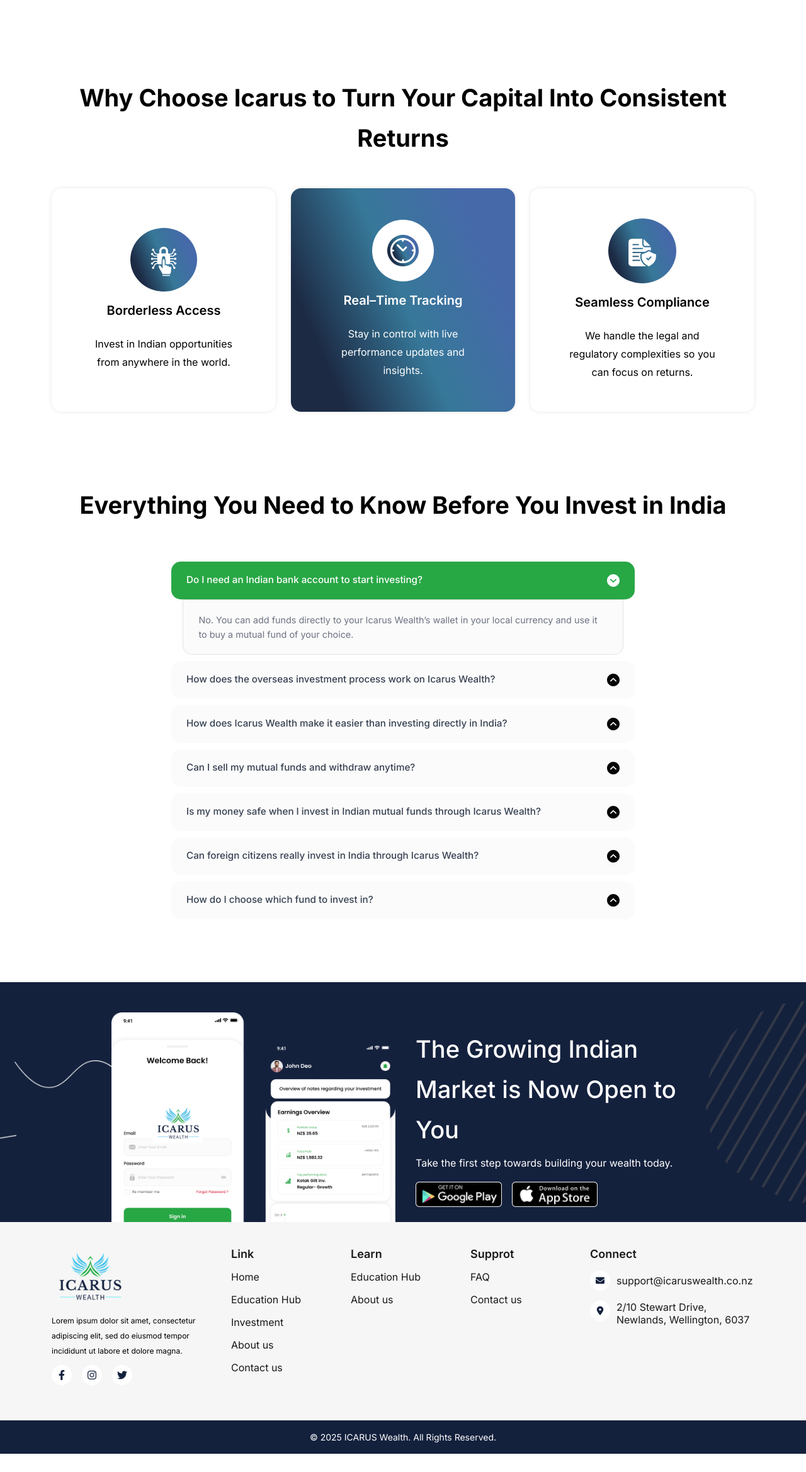
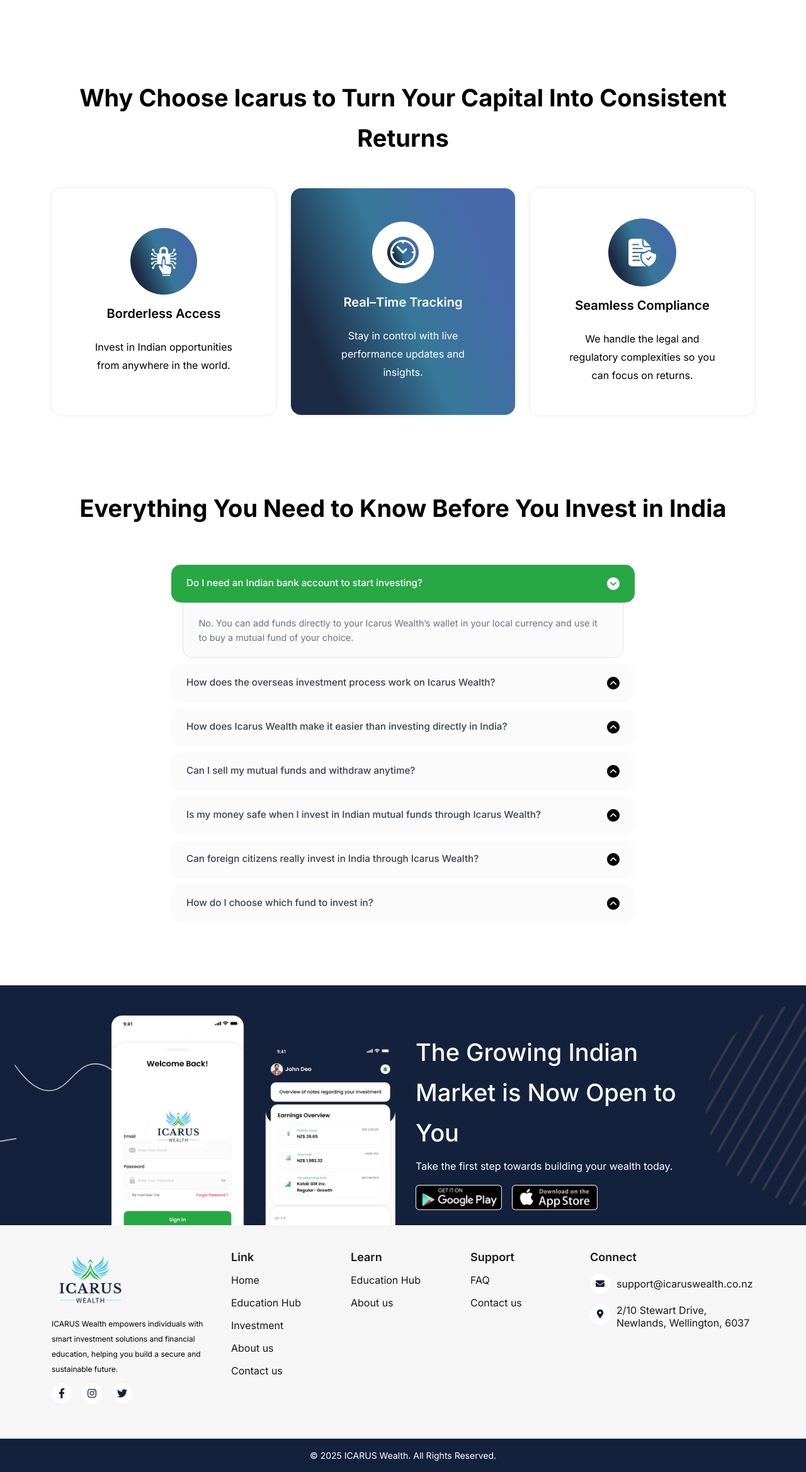
Before and after one commit to webdesigner251/Icarus-Wealth, a plain HTML site: page index.html in a window 1280 px wide. Shown: the part 5372-7710 px from the top of the page at 63% size. Before the commit the page ends 7681 px from the top, so only its background shows below. Drawn offline with nearby package versions, Linux system fonts and the light colour scheme.

Commit message:
Feedback updated

```diff
--- a/css/styles.css
+++ b/css/styles.css
@@ -1289,6 +1289,10 @@ border-radius: 8px; */
 
     }
 
+    .feature-img {
+        height: auto !important;
+    }
+
     .faq-container {
         margin: 20px auto 40px;
     }
@@ -1301,6 +1305,7 @@ border-radius: 8px; */
         font-size: 14px;
         padding: 5px 0px;
         justify-content: center;
+        align-items: center;
     }
 
     .small-banner-title {
@@ -1325,6 +1330,11 @@ border-radius: 8px; */
     }
 
     .invest-card {
+        padding: 32px 30px;
+
+    }
+
+    .invest-card-2 {
         padding: 32px 30px;
 
     }
--- a/index.html
+++ b/index.html
@@ -312,7 +312,7 @@
                             </ul>
                             <div class="text-md-start ">
                                 <a href="about-us.html" class="btn btn-custom btn-gradient btn-lg mx-2  my-2">
-                                   About Us <img src="images/icons/rocket-white.svg" alt="rocket-icon"
+                                    About Us <img src="images/icons/rocket-white.svg" alt="rocket-icon"
                                         class="btn-icon bg-primary">
                                 </a>
                             </div>
@@ -476,8 +476,8 @@
                 </div>
                 <div class="row mt-lg-4 justify-content-center">
                     <div class="col-lg-4 col-md-6 col-12 my-3">
-                        <div class="invest-card py-5">
-                            <span class="pb-4 invest-icon">
+                        <div class="invest-card py-md-5">
+                            <span class=" invest-icon">
                                 <img src="images/icons/Frame.svg" class="">
                             </span>
                             <h2 class="about-heading py-3 fw-semibold">Borderless Access </h2>
@@ -491,8 +491,8 @@
 
                     </div>
                     <div class="col-lg-4 col-md-6 col-12 my-3">
-                        <div class="invest-card-2 py-5">
-                            <span class="pb-4 invest-icon-2">
+                        <div class="invest-card-2 py-md-5">
+                            <span class=" invest-icon-2">
                                 <img src="images/icons/capita-icon-2.svg" class="">
                             </span>
                             <h2 class="about-heading-2 py-3 fw-semibold">Real–Time Tracking</h2>
@@ -506,8 +506,8 @@
 
                     </div>
                     <div class="col-lg-4 col-md-6 col-12 my-3">
-                        <div class="invest-card py-5">
-                            <span class="pb-4 invest-icon">
+                        <div class="invest-card py-md-5">
+                            <span class=" invest-icon">
                                 <img src="images/icons/capital-icon-3.svg" class="">
                             </span>
                             <h2 class="about-heading py-3  fw-semibold">Seamless Compliance </h2>
@@ -804,8 +804,8 @@
             <div class="row">
                 <div class="col-lg-3 col-md-6 col-12 my-md-0 my-sm-4 my-3">
                     <img src="images/footer-logo.png" alt="logo" class="f-logo">
-                    <p class="f-para">Lorem ipsum dolor sit amet, consectetur adipiscing elit, sed do eiusmod tempor
-                        incididunt ut labore et dolore magna.</p>
+                    <p class="f-para">ICARUS Wealth empowers individuals with smart investment solutions and financial
+                        education, helping you build a secure and sustainable future.</p>
                     <ul class="d-flex gap-3 list-unstyled">
                         <li><a href="#" class="f-icon bg-white"><i class="fa-brands fa-facebook-f"></i></a></li>
                         <li><a href="#" class="f-icon bg-white"><i class="fa-brands fa-instagram"></i></a></li>
@@ -832,7 +832,7 @@
                             </ul>
                         </div>
                         <div class="col-lg-6 mt-md-0 mt-sm-4 mt-3">
-                            <h5 class="f-title text-sm-start text-center">Supprot</h5>
+                            <h5 class="f-title text-sm-start text-center">Support</h5>
                             <ul class="list-unstyled f-links">
 
                                 <li>
```
Also changed, not shown: about-us.html (+6 -6 lines), contact.html (+3 -3 lines), education-hub.html (+2 -3 lines), investment.html (+6 -6 lines).
